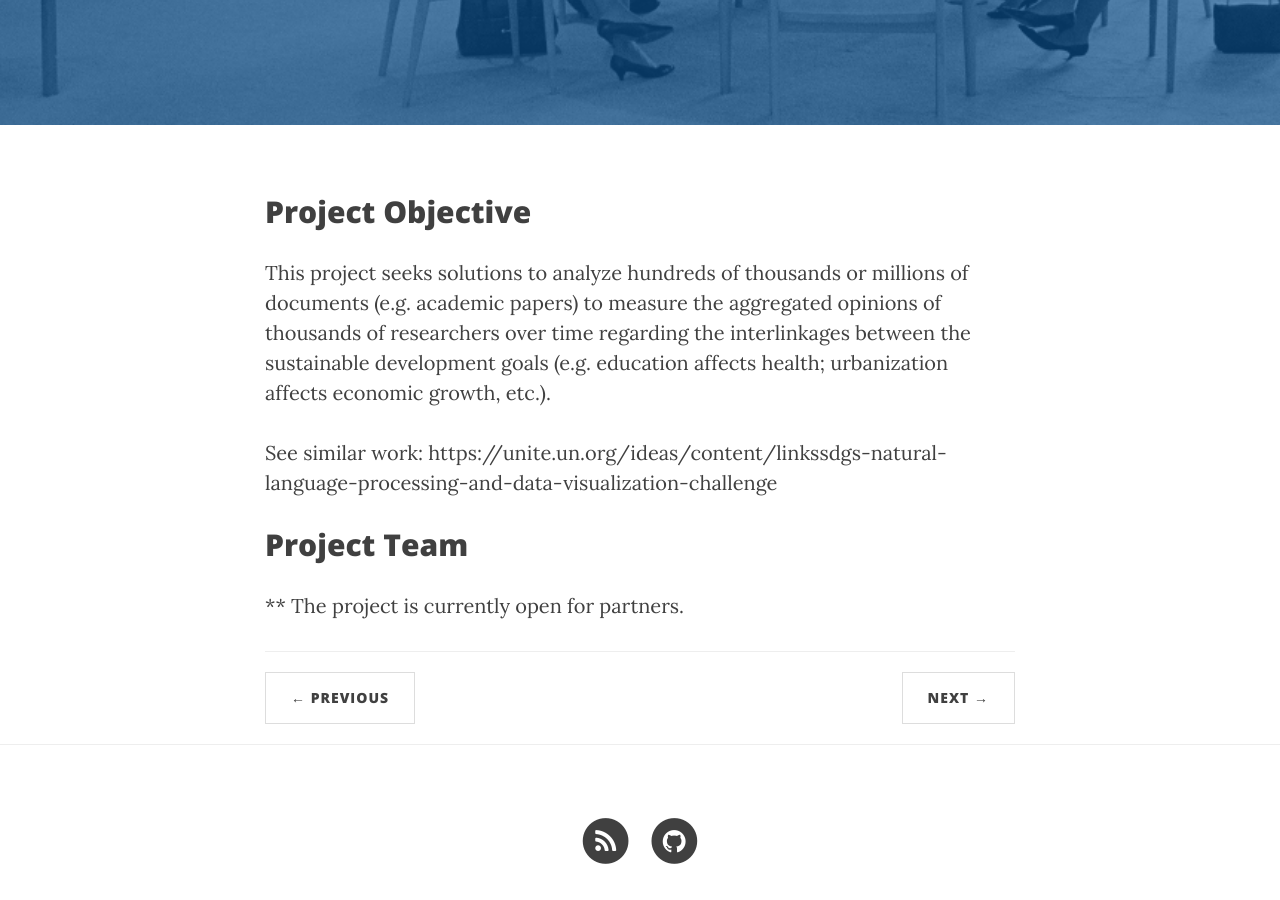
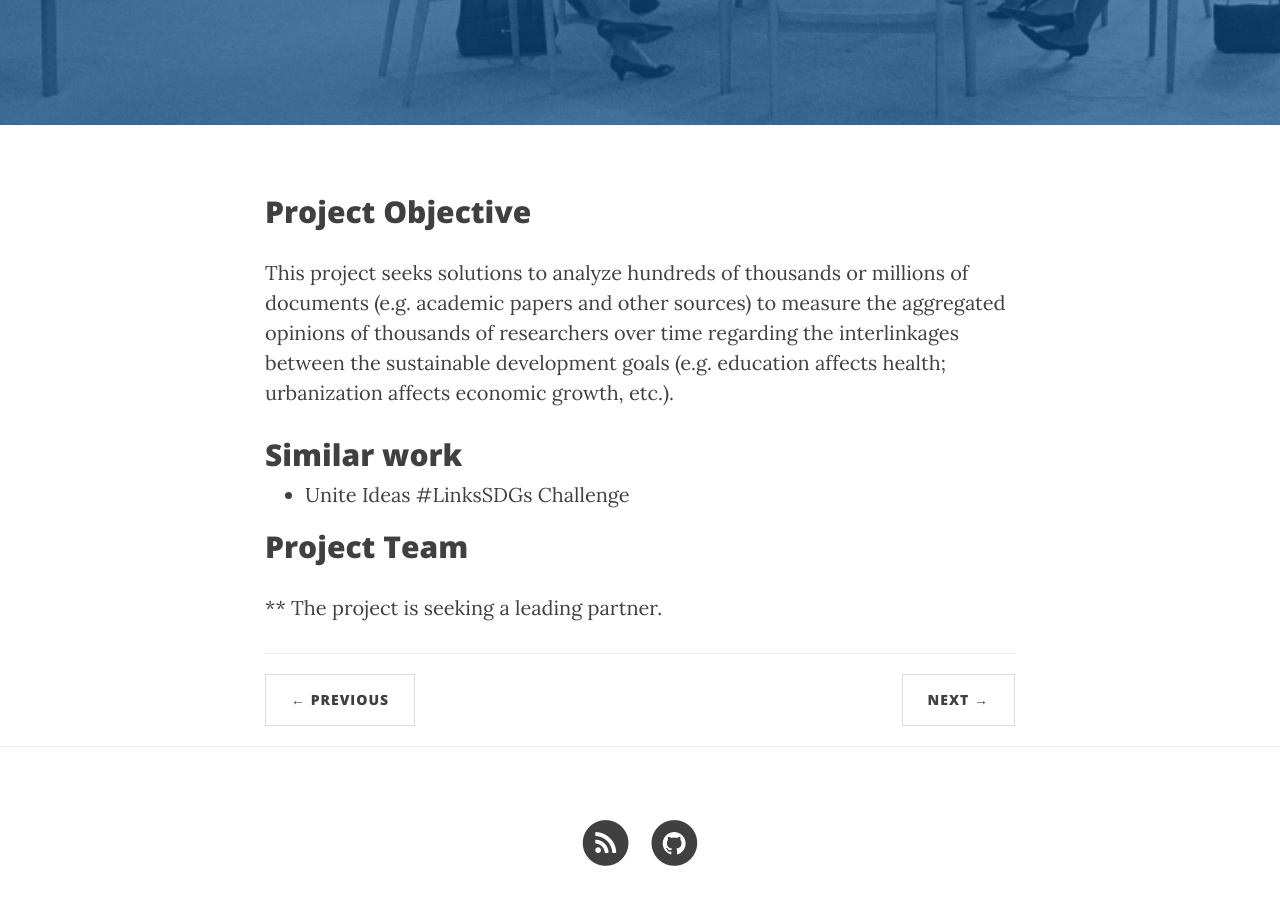
Before and after one commit to jmmnn/ICT4SD.github.io, a Jekyll site: the page built from _posts/2016-09-27-Project_NLP_SDGs.markdown, in a window 1280 px wide and 900 px high, scrolled down 677 px. Built offline with Jekyll 4.4.1, drawn with Linux system fonts in a browser that asks for light colours; nearby versions of some CDN libraries.

Commit message:
Added S&T Search Project

```diff
--- a/_posts/2016-09-27-Project_NLP_SDGs.markdown
+++ b/_posts/2016-09-27-Project_NLP_SDGs.markdown
@@ -12,13 +12,16 @@ goal:		18
 Project Objective
 ------------
 
-This project seeks solutions to analyze hundreds of thousands or millions of documents (e.g. academic papers) to measure the aggregated opinions of thousands of researchers over time regarding the interlinkages between the sustainable development goals (e.g. education affects health; urbanization affects economic growth, etc.).
+This project seeks solutions to analyze hundreds of thousands or millions of documents (e.g. academic papers and other sources) to measure the aggregated opinions of thousands of researchers over time regarding the interlinkages between the sustainable development goals (e.g. education affects health; urbanization affects economic growth, etc.).
 
-See similar work: https://unite.un.org/ideas/content/linkssdgs-natural-language-processing-and-data-visualization-challenge
+Similar work
+------------
+
+- [Unite Ideas #LinksSDGs Challenge](https://unite.un.org/ideas/content/linkssdgs-natural-language-processing-and-data-visualization-challenge)
 
 
 Project Team
 ------------
 
 
-** The project is currently open for partners.
+** The project is seeking a leading partner.
```
Also changed, not shown: _posts/2016-09-27-Project_ST_SEARCH.markdown (added, +31 -0 lines).
